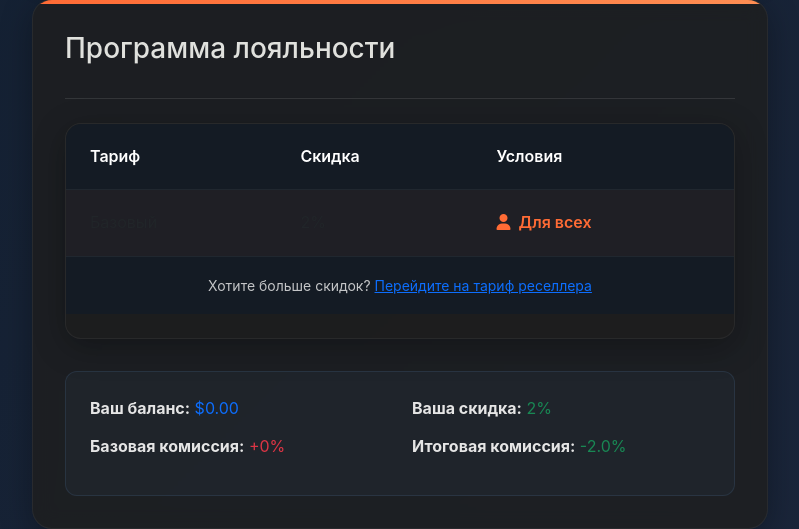
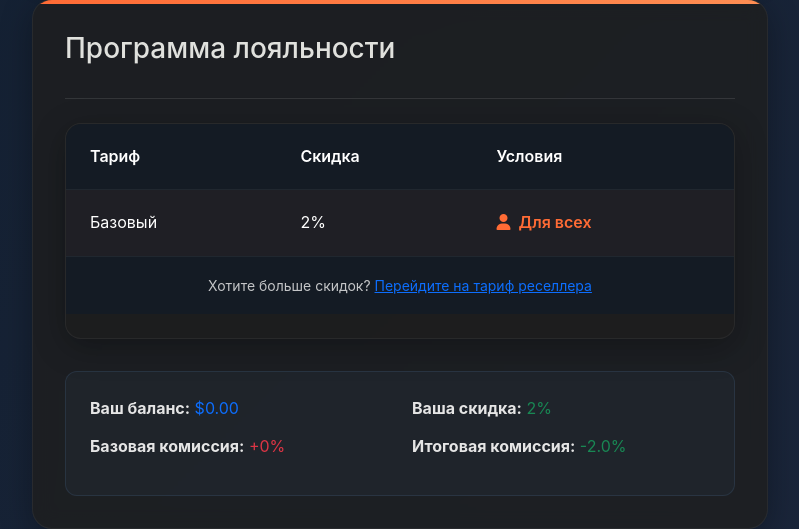
Before and after one commit to peppecat/klus, a Flask app: page /product/1 in a window 1280 px wide. Shown: the part 1708-2237 px from the top of the page, without its empty margins (240-1039 px from the left). Run offline with Flask 3, Linux system fonts and the light colour scheme; the visitor is signed in with stand-in values (Sample User, id 1); data that the repository does not hold is empty.

Commit message:
Update 8.product_1.html

```diff
--- a/app/templates/8.product_1.html
+++ b/app/templates/8.product_1.html
@@ -897,6 +897,9 @@
         }
         strong{
                 color: #e5e5e5;
+        }
+        .current-level td{
+            color: #fff;
         }
     </style>
 </head>
```
